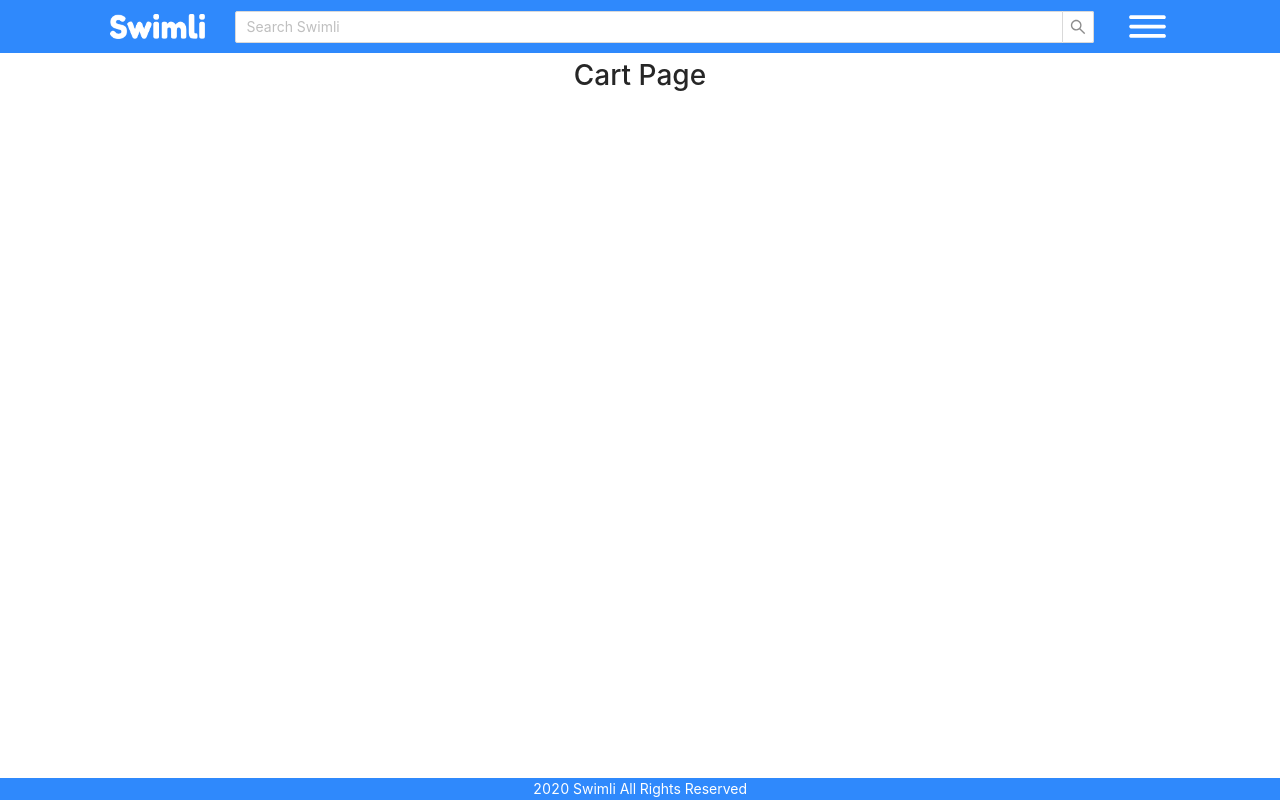
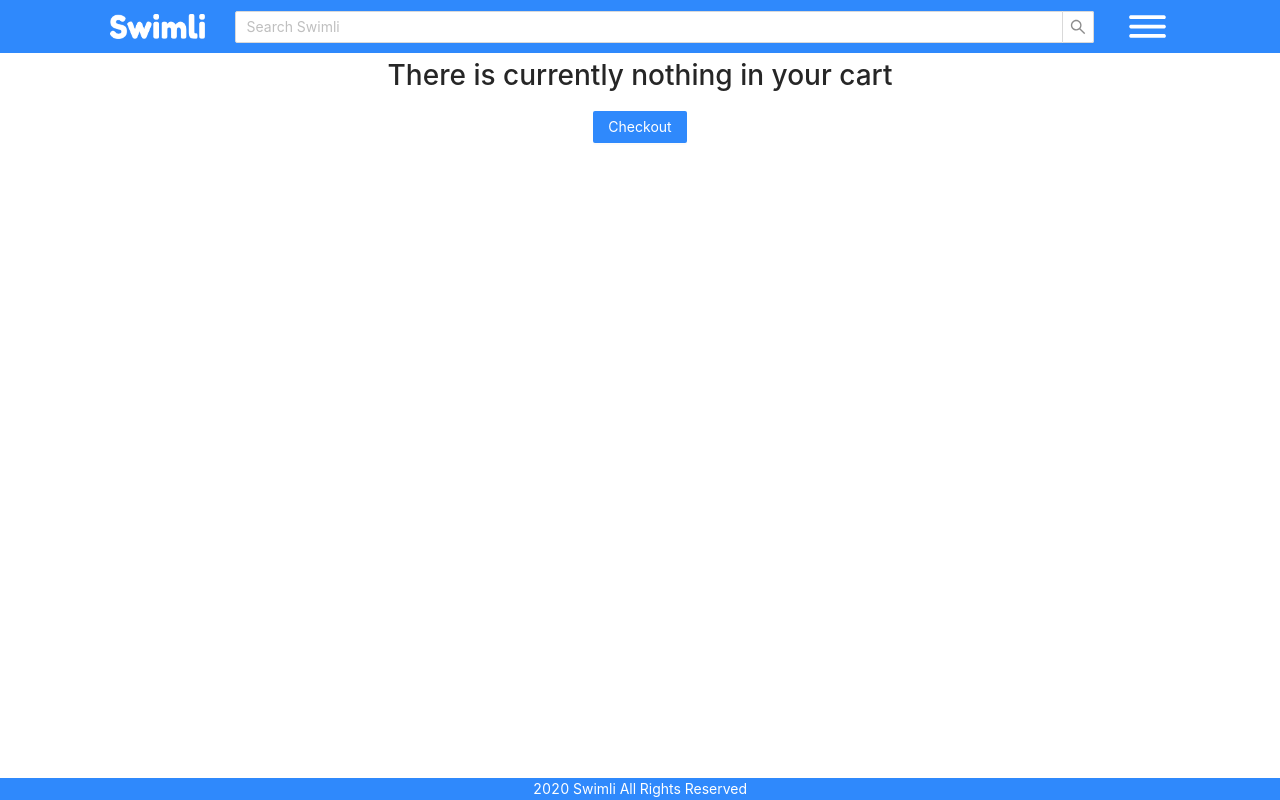
Before and after one commit to swimli-org/fe, a React (Create React App) app: page /cart in a window 1280 px wide. Built offline with nearby package versions, Linux system fonts and the light colour scheme.

Commit message:
checkout

```diff
--- /dev/null
+++ b/src/styles/Cart.css
@@ -0,0 +1,11 @@
+.checkout-btn{
+    display: block;
+    margin: 0 auto;
+    background-color: #2f89fc;
+    border: none;
+    color: white;
+}
+.checkout-btn:hover{
+    background-color: #2f89fc;
+    color: white;
+}
--- a/src/views/Cart.js
+++ b/src/views/Cart.js
@@ -1,10 +1,13 @@
 import React from 'react'
+import {Button} from 'antd'
+import {Link} from 'react-router-dom'
+import '../styles/Cart.css'
 
 export default function Cart() {
     return (
       <div className="container">
-        <h1>Cart Page</h1>
-
+        <h1>There is currently nothing in your cart</h1>
+        <Button className='checkout-btn'><Link to='/checkout'>Checkout</Link></Button>
       </div>
     )
 }
```
